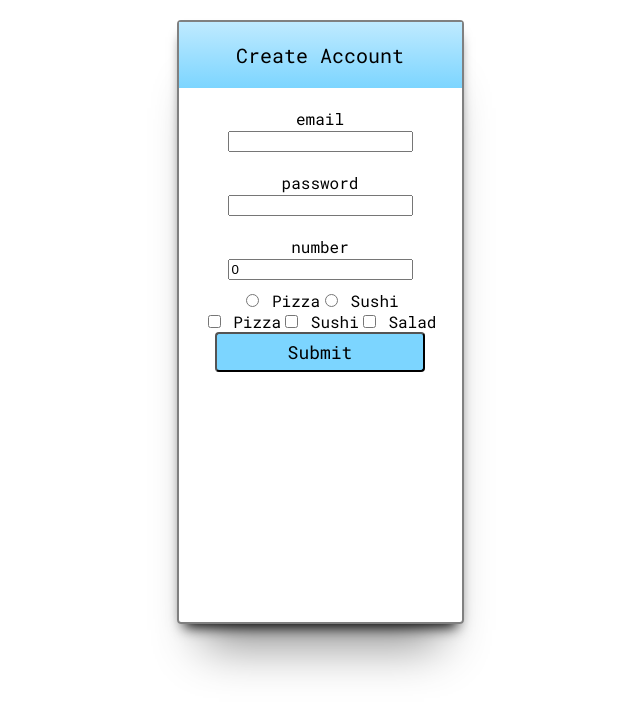
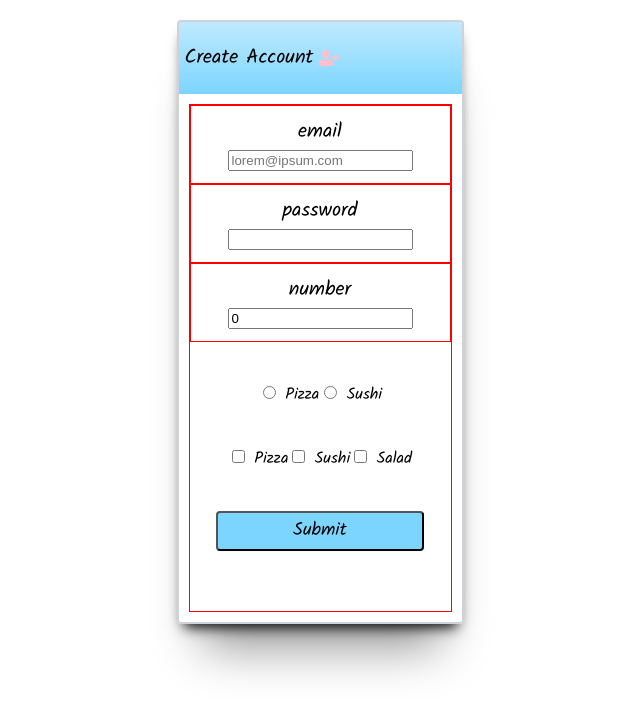
Before and after one commit to haggisbreakfast/Form-Assignment, a React (Create React App) app: page / in a window 1280 px wide. Shown: the top 714 px of the page, without its empty margins (320-960 px from the left). Built offline with nearby package versions, Linux system fonts and the light colour scheme.

Commit message:
adds font-awesome icon

```diff
--- a/package.json
+++ b/package.json
@@ -3,6 +3,10 @@
   "version": "0.1.0",
   "private": true,
   "dependencies": {
+    "@fortawesome/fontawesome-svg-core": "^1.2.12",
+    "@fortawesome/free-solid-svg-icons": "^5.6.3",
+    "@fortawesome/react-fontawesome": "^0.1.4",
+    "font-awesome": "^4.7.0",
     "formik": "^1.4.2",
     "react": "^16.7.0",
     "react-dom": "^16.7.0",
--- a/src/App.js
+++ b/src/App.js
@@ -1,17 +1,24 @@
 import React, { Component } from 'react';
 import './App.css';
 import styled, { createGlobalStyle } from 'styled-components';
-import { Field, FieldProps, Form, Formik, FormikProps } from 'formik';
-import { Yup, object, ref, string, number, array } from 'yup';
+import { Field, Form, Formik } from 'formik';
+import { object, string, number } from 'yup';
 import RadioButtons from './RadioButtons';
 import CheckboxButtons from './CheckboxButtons';
+import { faUserPlus } from '@fortawesome/free-solid-svg-icons';
+// import { library, IconProp } from '@fortawesome/fontawesome-svg-core';
+import { FontAwesomeIcon } from '@fortawesome/react-fontawesome';
+
+// library.add(faUserPlus);
 
 // local imports
 
 const Global = createGlobalStyle`
-@import url("https://fonts.googleapis.com/css?family=Roboto+Mono");
+/* @import url("https://fonts.googleapis.com/css?family=Roboto+Mono"); */
+@import url("https://fonts.googleapis.com/css?family=Kalam|Roboto+Mono");
 body {
-  font-family: 'Roboto Mono', monospace;
+  /* font-family: 'Roboto Mono', monospace; */
+  font-family: 'Kalam', cursive;
 }
 `;
 const PageContainer = styled.div`
@@ -24,7 +31,7 @@ const FormContainer = styled.div`
   margin: 20px;
   display: flex;
   flex-direction: column;
-  border: 2px solid grey;
+  border: 2px solid #cfd3d7;
   border-radius: 4px;
   box-shadow: 0px 10px 13px -7px #000000,
     1px 47px 46px -25px rgba(0, 0, 0, 0.43);
@@ -37,8 +44,13 @@ const StyledForm = styled(Form)`
   display: flex;
   flex-direction: column;
   margin: 10px;
-  /* justify-content: flex-start; */
+  justify-content: space-between;
   height: 600px;
+  border: 1px solid red;
+`;
+const Fields = styled.div`
+  display: flex;
+  flex-direction: column;
 `;
 
 const FieldContainer = styled.div`
@@ -46,9 +58,13 @@ const FieldContainer = styled.div`
   /* justify-content: flex-start; */
   justify-content: center;
   padding: 10px;
+  border: solid red 1px;
 `;
 
 const HeaderContainer = styled.div`
+  display: flex;
+  align-items: center;
+
   background: linear-gradient(#bfeaff 0%, #7cd5ff 100%);
 `;
 const Header = styled.p`
@@ -64,7 +80,7 @@ export const Error = styled.span`
 `;
 
 const FieldLabel = styled.label`
-  font-size: 16px;
+  font-size: 20px;
 `;
 
 const InputContainer = styled.div``;
@@ -72,13 +88,13 @@ const InputContainer = styled.div``;
 const ButtonContainer = styled.div`
   display: flex;
   justify-content: center;
-
   height: 100px;
 `;
 
 const SubmitButton = styled.button`
   background: #7cd5ff;
-  font-family: 'Roboto Mono', monospace;
+  /* font-family: 'Roboto Mono', monospace; */
+  font-family: 'Kalam', cursive;
   border-radius: 4px;
   font-size: 18px;
   &:hover {
@@ -99,6 +115,7 @@ class App extends Component {
           <FormContainer>
             <HeaderContainer>
               <Header>Create Account</Header>
+              <FontAwesomeIcon icon={faUserPlus} size="1x" color="pink" />
             </HeaderContainer>
 
             <Formik
@@ -122,6 +139,7 @@ class App extends Component {
               })}
               render={() => (
                 <StyledForm>
+                  <Fields>
                     <FieldContainer>
                       <Field
                         name="email"
@@ -129,7 +147,11 @@ class App extends Component {
                           <div>
                             <FieldLabel>email</FieldLabel>
                             <InputContainer>
-                            <input type="email" {...field} placeholder="" />
+                              <input
+                                type="email"
+                                {...field}
+                                placeholder="lorem@ipsum.com"
+                              />
                             </InputContainer>
                             <Error>
                               {form.touched.email &&
@@ -147,7 +169,11 @@ class App extends Component {
                           <div>
                             <FieldLabel>password</FieldLabel>
                             <InputContainer>
-                            <input type="password" {...field} placeholder="" />
+                              <input
+                                type="password"
+                                {...field}
+                                placeholder=""
+                              />
                             </InputContainer>
                             <Error>
                               {form.touched.password &&
@@ -176,6 +202,7 @@ class App extends Component {
                         )}
                       />
                     </FieldContainer>
+                  </Fields>
                   <RadioButtons />
                   <CheckboxButtons />
                   <ButtonContainer>
--- a/src/CheckboxButtons.js
+++ b/src/CheckboxButtons.js
@@ -1,4 +1,4 @@
-import React, { Component } from 'react';
+import React from 'react';
 
 class CheckboxButtons extends React.Component {
   select(event) {
--- a/src/RadioButtons.js
+++ b/src/RadioButtons.js
@@ -1,4 +1,4 @@
-import React, { Component } from 'react';
+import React from 'react';
 
 class RadioButtons extends React.Component {
   select(event) {
```
Also changed, not shown: 1 other file (tests, documents, lock files or other folders). Lines whose indentation alone changed are shown as unchanged.
